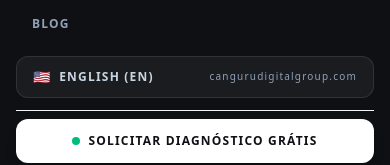
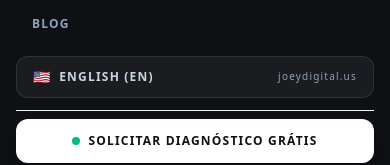
Before and after one commit to WesleyCanguru/Site-Canguru-Digital, a React (Vite) app: page / in a window 390 px wide. Both pictures are taken after a click on the button 355 px from the left and 40 px from the top of the page. Shown: the part 301-466 px from the top of the page. Built offline with nearby package versions, Linux system fonts and the light colour scheme.

Commit message:
chore: update international domain link
Redirect English version link to joeydigital.us.

```diff
--- a/src/components/Navbar.tsx
+++ b/src/components/Navbar.tsx
@@ -70,7 +70,7 @@ export default function Navbar({ currentRoute, navigateTo }: NavbarProps) {
 
               {/* Seletor de Idioma (Link Externo EN) */}
               <a
-                href="https://cangurudigitalgroup.com"
+                href="https://joeydigital.us"
                 className="flex items-center gap-1.5 text-xs font-black uppercase tracking-widest text-slate-300 hover:text-white py-1.5 px-2.5 rounded-lg border border-white/15 bg-white/5 hover:bg-white/10 hover:border-white/30 transition-all cursor-pointer"
                 title="Versão em Inglês / English Version"
               >
@@ -142,7 +142,7 @@ export default function Navbar({ currentRoute, navigateTo }: NavbarProps) {
 
             {/* Seletor de Idioma Mobile (Link Externo EN) */}
             <a
-              href="https://cangurudigitalgroup.com"
+              href="https://joeydigital.us"
               onClick={() => setIsOpen(false)}
               className="w-full flex items-center justify-between px-4 py-3 rounded-xl text-xs font-bold uppercase tracking-widest text-slate-300 hover:text-white bg-white/5 border border-white/10 transition-all"
             >
@@ -150,7 +150,7 @@ export default function Navbar({ currentRoute, navigateTo }: NavbarProps) {
                 <span className="text-sm leading-none" role="img" aria-label="English">🇺🇸</span>
                 <span>English (EN)</span>
               </span>
-              <span className="text-[10px] text-slate-400 font-medium lowercase">cangurudigitalgroup.com</span>
+              <span className="text-[10px] text-slate-400 font-medium lowercase">joeydigital.us</span>
             </a>
 
             <div className="pt-2 border-t border-slate-850/40">
```
